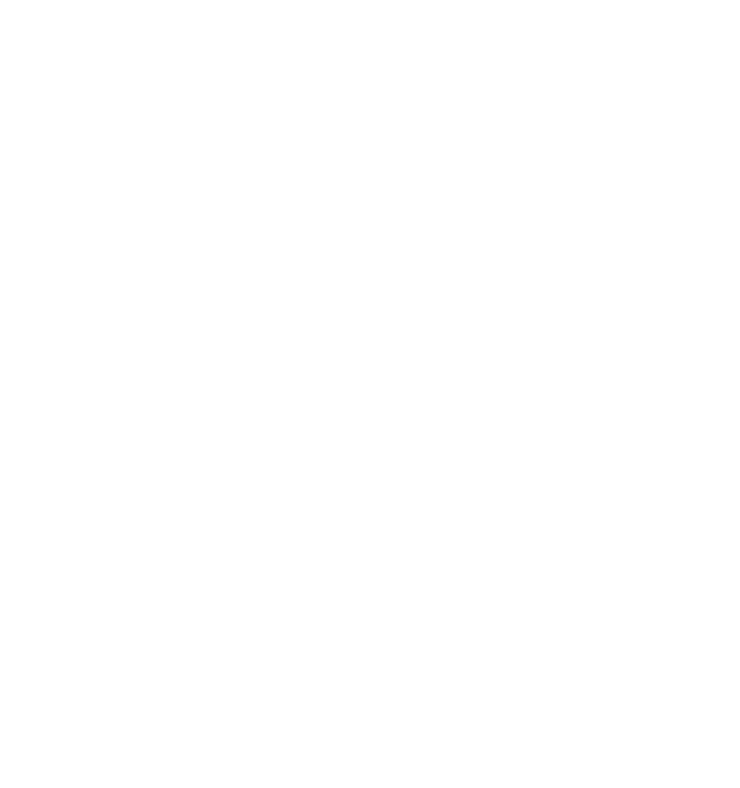
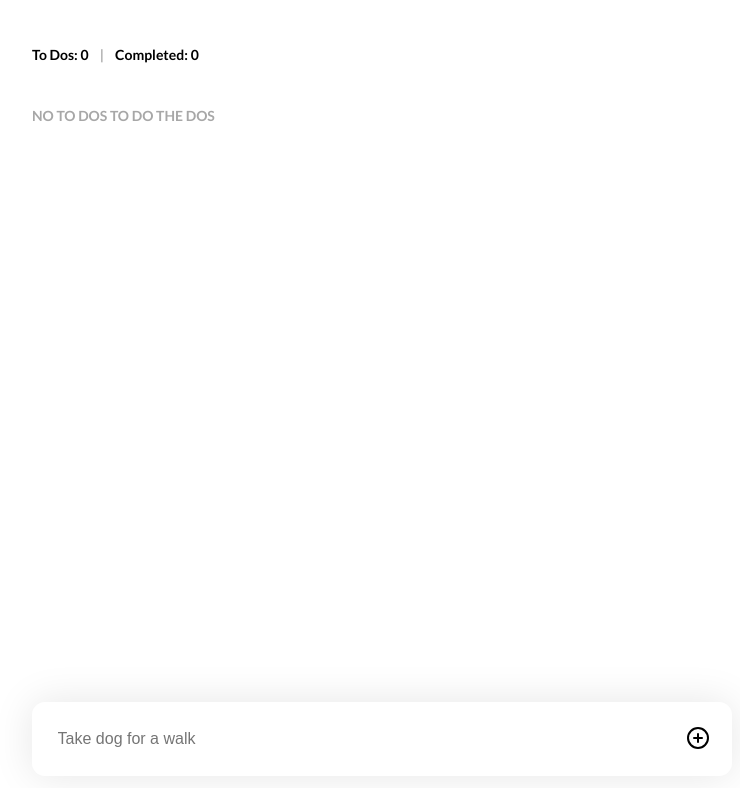
Before and after one commit to ispykenny/to-dos, a React (Create React App) app: page / in a window 1280 px wide. Shown: the top 788 px of the page, without its empty margins (258-998 px from the left). Built offline with nearby package versions, Linux system fonts and the light colour scheme.

Commit message:
update routes

```diff
--- a/src/App.js
+++ b/src/App.js
@@ -10,7 +10,7 @@
         <Switch>
           <Route
             exact
-            path="/dashboard"
+            path="/"
             render={(() => <Dashboard/>)}
           />
         </Switch>
```
